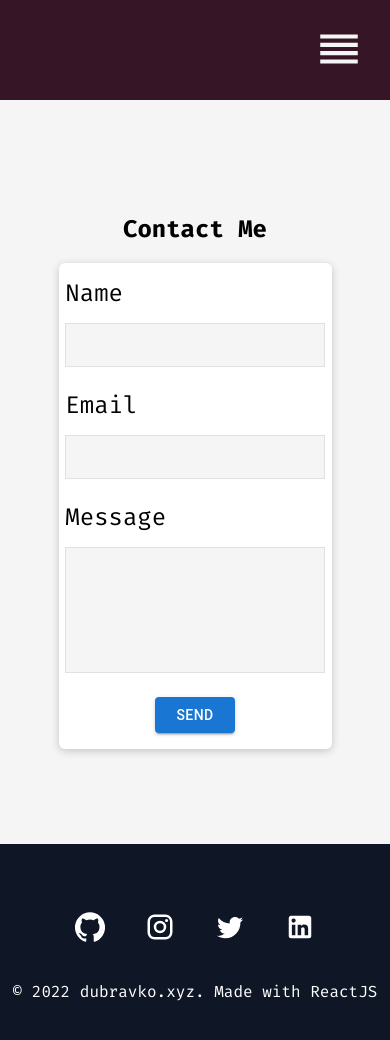
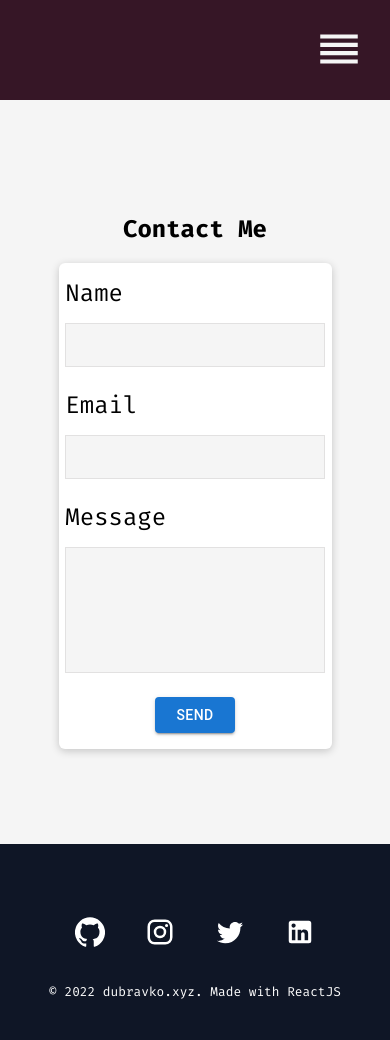
Before and after one commit to psychonautweb/React-Personal-Portfolio, a React (Create React App) app: page /contact in a window 390 px wide. Shown: the top 1040 px of the page. Built offline with nearby package versions, Linux system fonts and the light colour scheme.

Commit message:
footer font size mobile ver fix

```diff
--- a/src/styles/Footer.css
+++ b/src/styles/Footer.css
@@ -26,4 +26,8 @@
     .footer svg {
         font-size: 30px;
     }
+
+    .footer p {
+        font-size: .8rem;
+    }
 }
```
